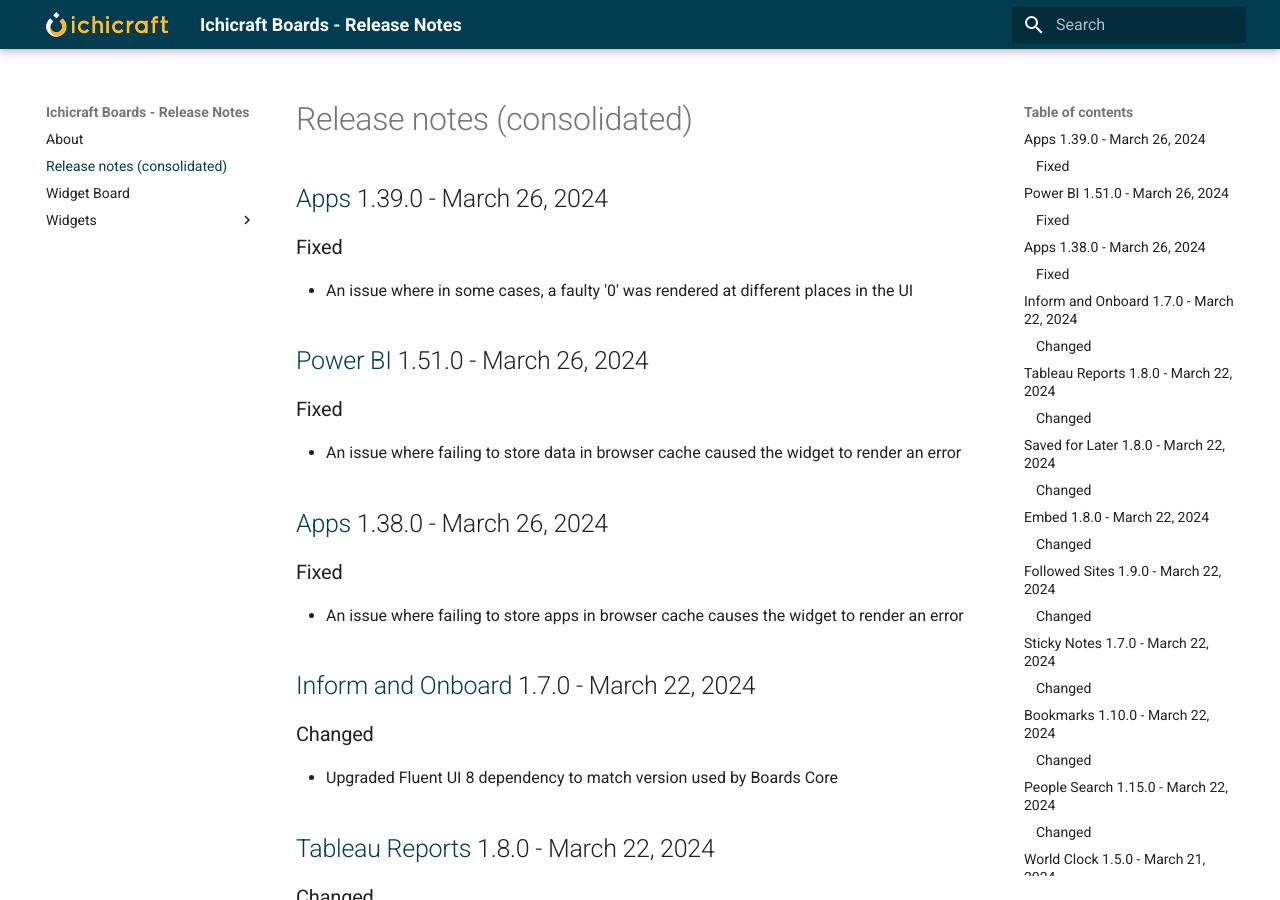
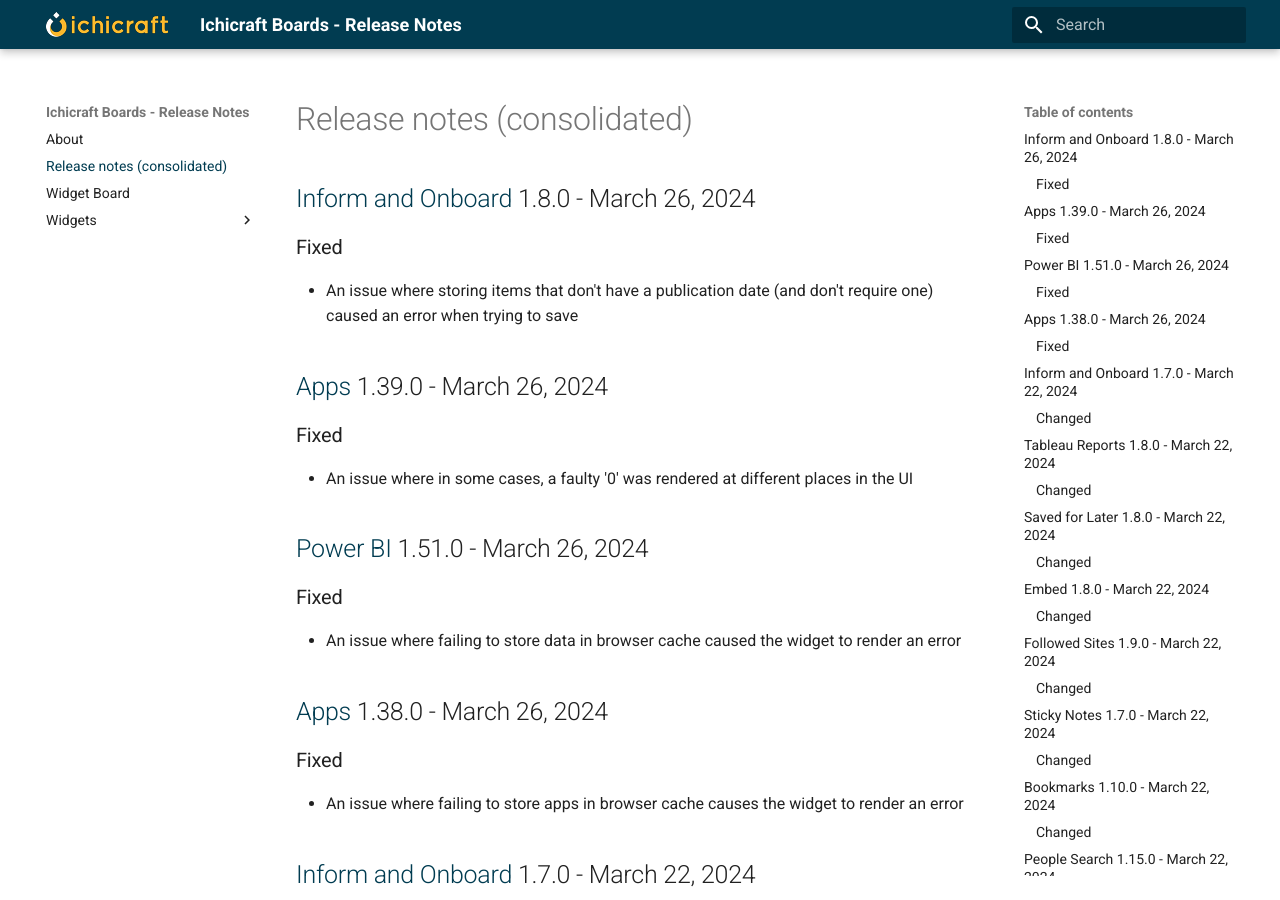
Before and after one commit to ichicraft/widgets-docs, an MkDocs documentation site: the page built from docs/Release-notes-(consolidated).md, in a window 1280 px wide and 900 px high. Built offline with MkDocs 1.6.1 and Material for MkDocs 9.7.7, drawn with Linux system fonts in a browser that asks for light colours.

Commit message:
Release notes updated by BuildService

```diff
--- a/docs/Release-notes-(consolidated).md
+++ b/docs/Release-notes-(consolidated).md
@@ -1,3 +1,8 @@
+## [Inform and Onboard](./Widgets/Inform and Onboard.md) 1.8.0 - March 26, 2024
+
+### Fixed
+- An issue where storing items that don&#x27;t have a publication date (and don&#x27;t require one) caused an error when trying to save
+
 ## [Apps](./Widgets/Apps.md) 1.39.0 - March 26, 2024
 
 ### Fixed
```
Also changed, not shown: docs/Widgets/Inform and Onboard.md (+5 -0 lines).
